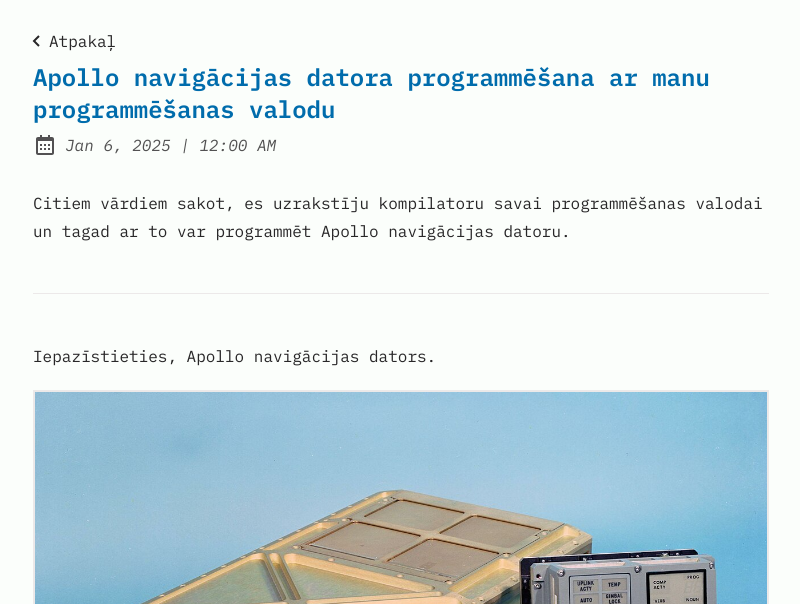
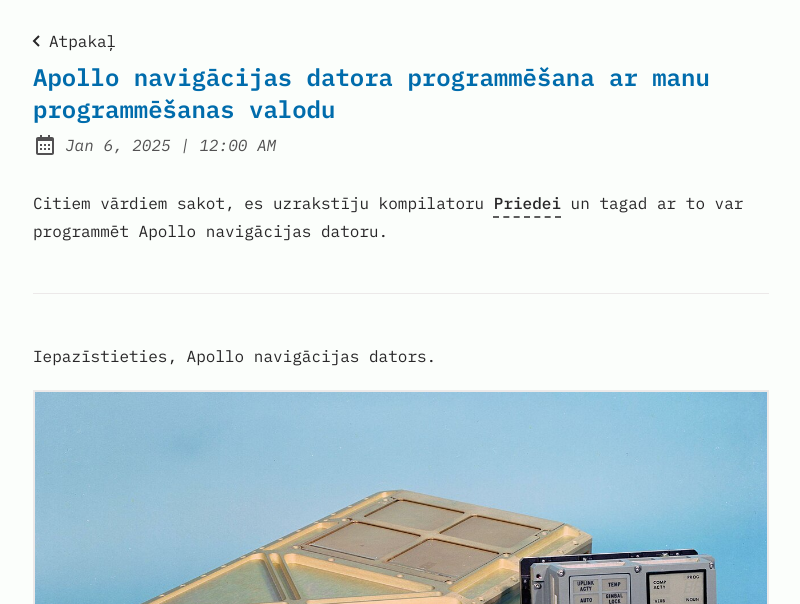
Before and after one commit to MarcisAn/blog, an Astro site: page /posts/priede-agc in a window 1280 px wide. Shown: the part 196-800 px from the top of the page, without its empty margins (239-1039 px from the left). Built offline with nearby package versions, Linux system fonts and the light colour scheme; Astro itself is replaced by a stand-in of ours; some packages are replaced by stand-ins of ours.

Commit message:
Update priede-agc.md

```diff
--- a/src/content/blog/priede-agc.md
+++ b/src/content/blog/priede-agc.md
@@ -10,7 +10,7 @@ tags:
 description: "Priedes kompilēšana 60 gadus vecam datoram"
 ---
 
-Citiem vārdiem sakot, es uzrakstīju kompilatoru savai programmēšanas valodai un tagad ar to var programmēt Apollo navigācijas datoru.
+Citiem vārdiem sakot, es uzrakstīju kompilatoru [Priedei](https://github.com/MarcisAn/priede) un tagad ar to var programmēt Apollo navigācijas datoru.
 
 ---
 
```
